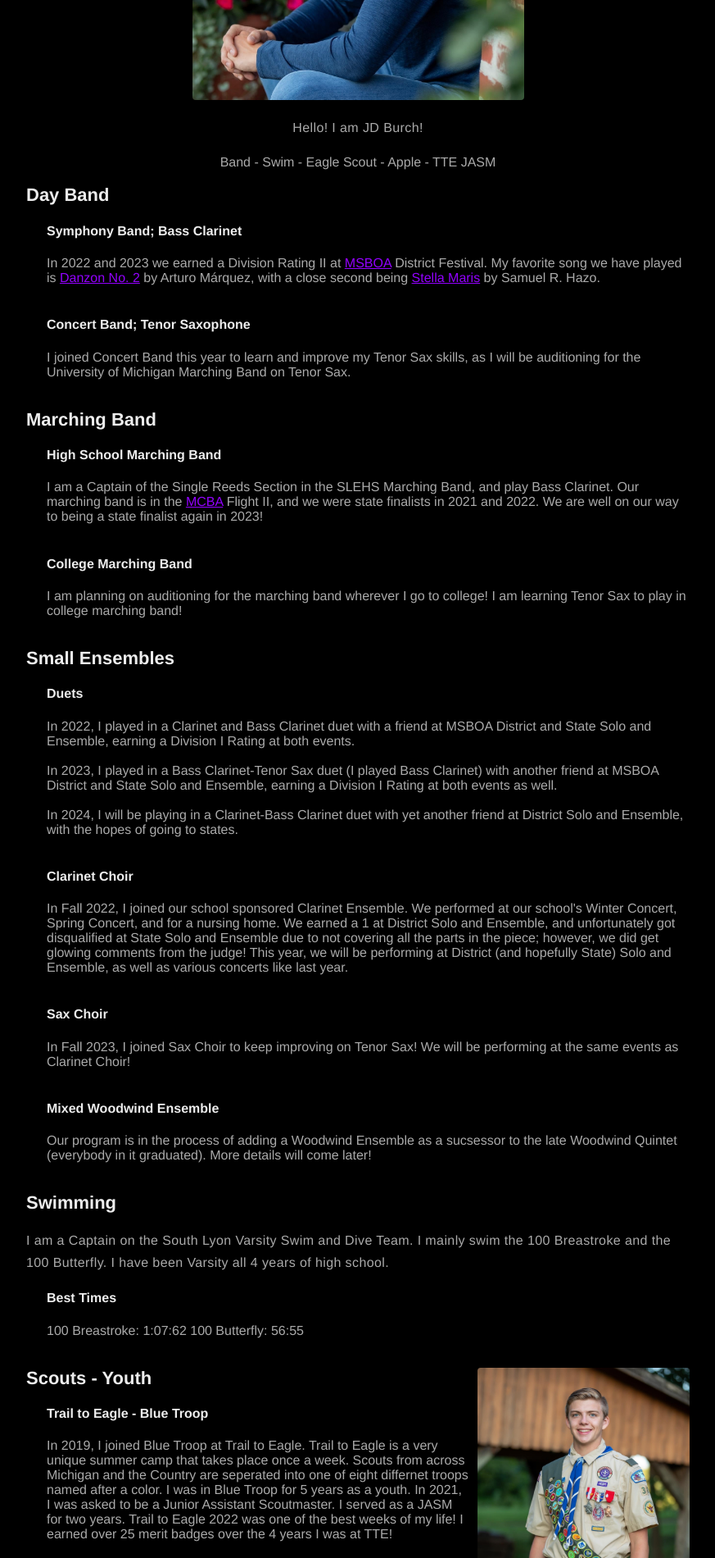
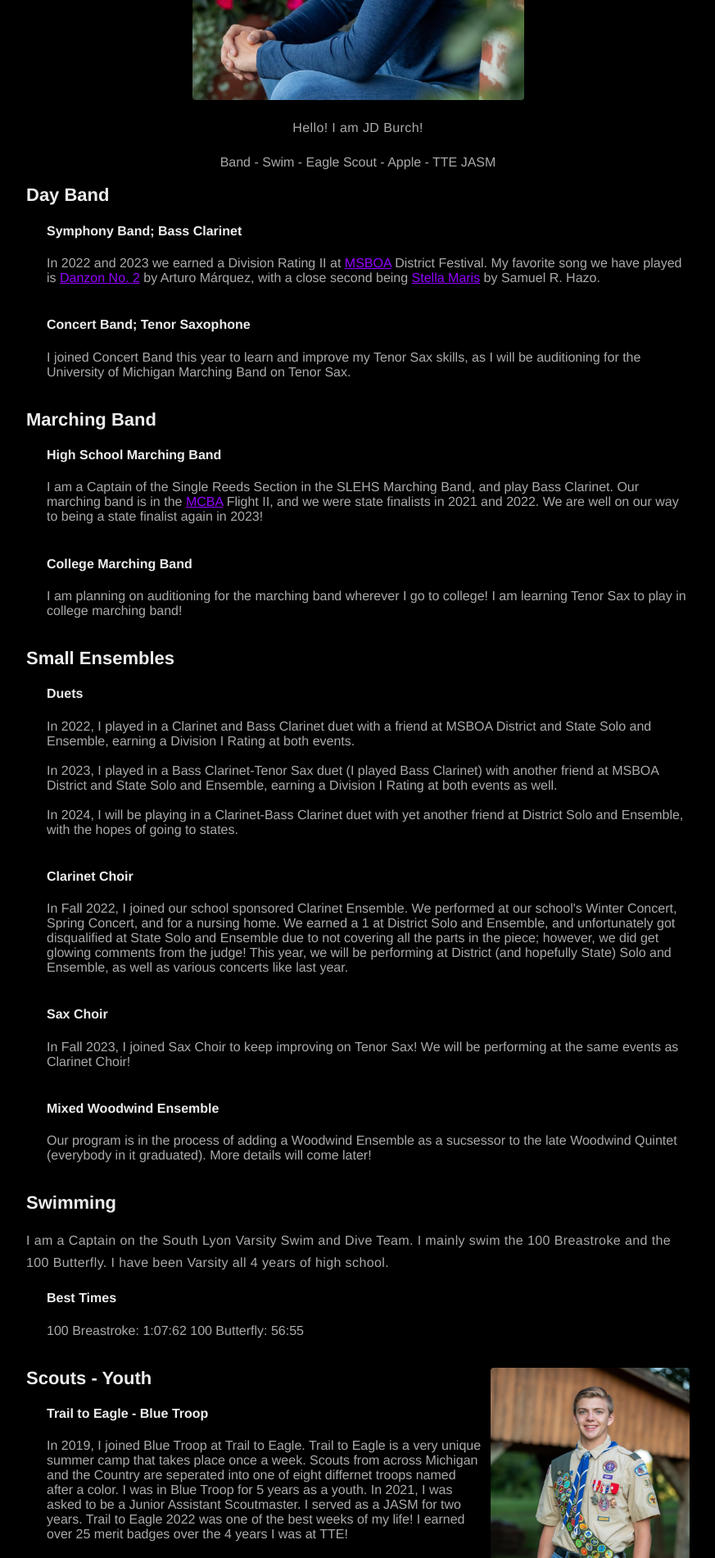
Before and after one commit to JDBurchHuzzah/jdburchhuzzah.github.io, a Jekyll site: the page built from about.md, in a window 1280 px wide. Shown: the part 408-2308 px from the top of the page at 82% size, without its empty margins (203-1076 px from the left). Built offline with Jekyll 4.4.1, drawn with Linux system fonts in a browser that asks for light colours; nearby versions of some CDN libraries; grey boxes are pictures that could not be loaded.

Commit message:
Update about.md

```diff
--- a/about.md
+++ b/about.md
@@ -40,7 +40,7 @@
 </div>
 
 <section>
-  <img src="/assets/images/boyscout.jpg" class="alignright" style="max-width:32%; margin-left:10px; margin-bottom:5px;" /> <h2>Scouts - Youth</h2>
+  <img src="/assets/images/boyscout.jpg" class="alignright" style="max-width:30%; margin-left:10px; margin-bottom:5px;" /> <h2>Scouts - Youth</h2>
     <div style="margin-left: 25px;"> <h4>Trail to Eagle - Blue Troop</h4>In 2019, I joined Blue Troop at Trail to Eagle. Trail to Eagle is a very unique summer camp that takes place once a week. Scouts from across Michigan and the Country are seperated into one of eight differnet troops named after a color. I was in Blue Troop for 5 years as a youth. In 2021, I was asked to be a Junior Assistant Scoutmaster. I served as a JASM for two years. Trail to Eagle 2022 was one of the best weeks of my life! I earned over 25 merit badges over the 4 years I was at TTE!<br><br>
     </div>
 </section>
```
